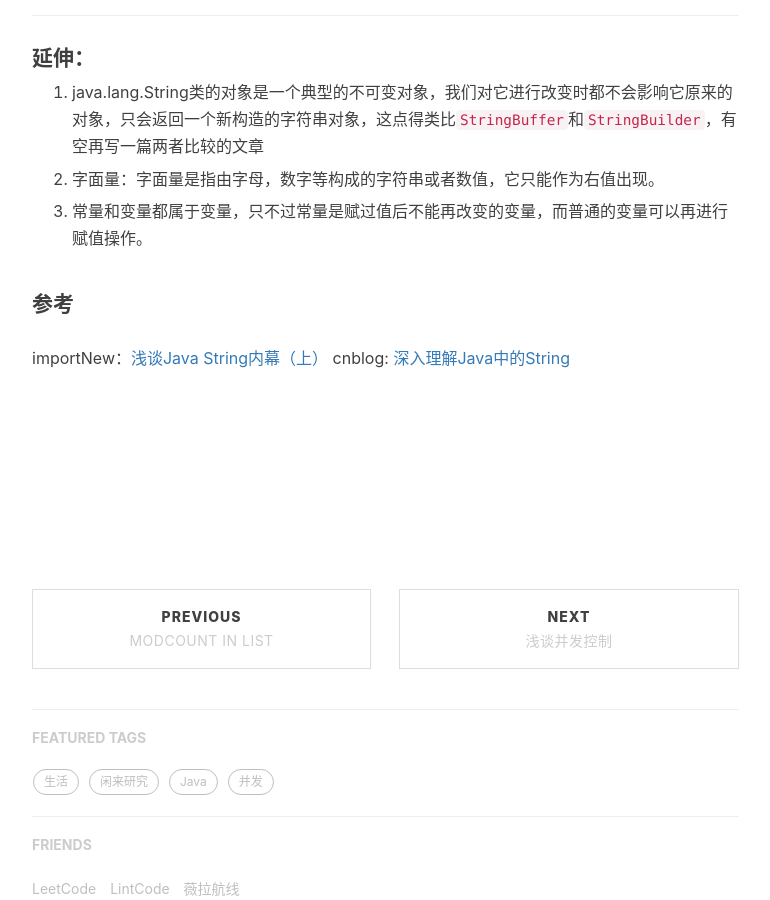
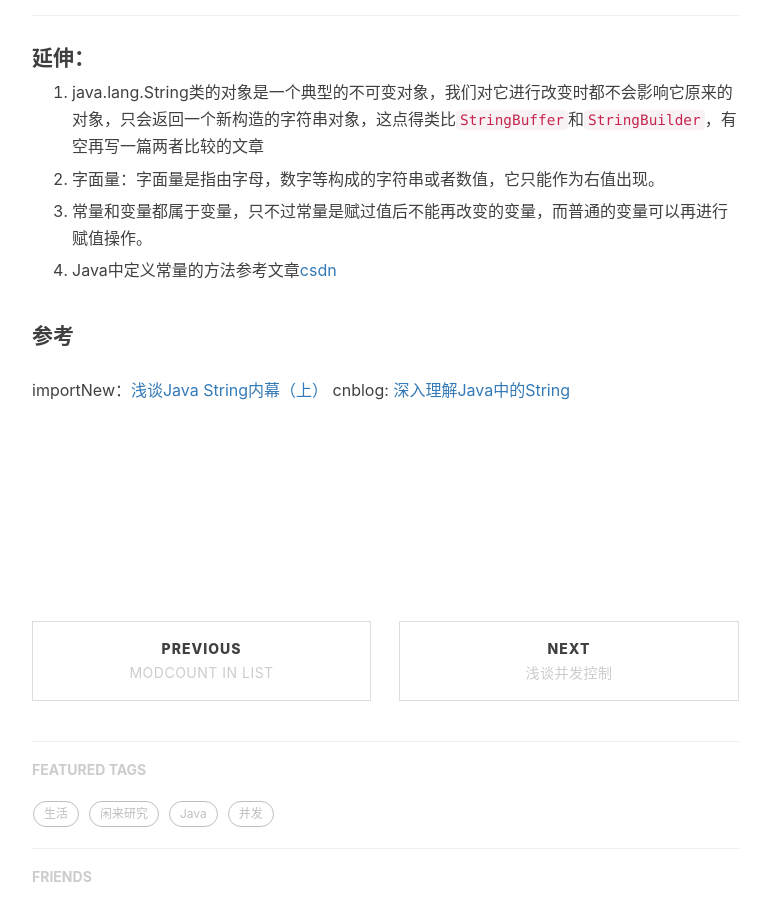
Before and after one commit to kanonjz/kanonjz.github.io, a Jekyll site: the page built from _posts/2017-11-23-String.md, in a window 1280 px wide and 900 px high, scrolled down 1897 px. Shown: the whole window, without its empty margins (233-1003 px from the left). Built offline with Jekyll 4.4.1, drawn with Linux system fonts in a browser that asks for light colours; nearby versions of some CDN libraries; comment, search, counter and statistics services are not loaded.

Commit message:
Update 2017-11-23-String.md

```diff
--- a/_posts/2017-11-23-String.md
+++ b/_posts/2017-11-23-String.md
@@ -70,6 +70,8 @@ true
 
 3. 常量和变量都属于变量，只不过常量是赋过值后不能再改变的变量，而普通的变量可以再进行赋值操作。
 
+4. Java中定义常量的方法参考文章[csdn](http://blog.csdn.net/autofei/article/details/6419460)
+
 #### 参考
 importNew：[浅谈Java String内幕（上）](http://www.importnew.com/21711.html)
 cnblog: [深入理解Java中的String](https://www.cnblogs.com/xiaoxi/p/6036701.html)
```
